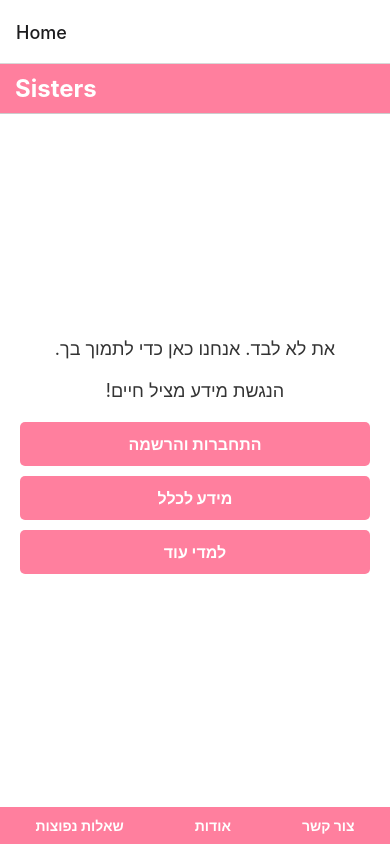
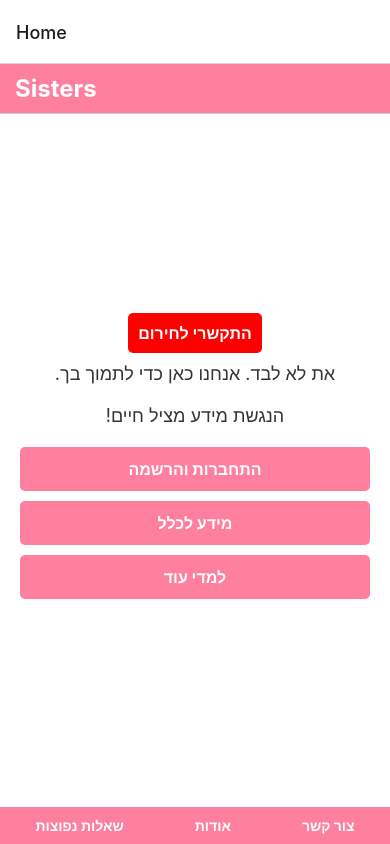
Before and after one commit to rotemhadad/Sisters, a React Native app in the folder sisterss/: screen /Home in a window 390 px wide. Built offline with nearby package versions, Linux system fonts and the light colour scheme; no server answers.

Commit message:
emergency btn

```diff
--- a/sisterss/components/HomeScreen.js
+++ b/sisterss/components/HomeScreen.js
@@ -1,6 +1,6 @@
 // HomeScreen.js
 import React, { useEffect, useState } from 'react';
-import { View, Text, TouchableOpacity, StyleSheet, Alert } from 'react-native';
+import { View, Text, TouchableOpacity, StyleSheet, Alert,Platform,Linking } from 'react-native';
 import { useNavigation } from '@react-navigation/native';
 import { getAuth, signOut } from 'firebase/auth';
 
@@ -74,6 +74,11 @@ const HomeScreen = ({ navigation }) => {
             Alert.alert('Sign Out Error', error.message);
         }
     };
+    //כפתור חירום
+    const callEmergencyServices = () => {
+        let phoneNumber = Platform.OS === 'android' ? 'tel:${100}' : 'telprompt:${100}';
+        Linking.openURL(phoneNumber);
+      };
 
     return (
         <View style={styles.container}>
@@ -81,6 +86,11 @@ const HomeScreen = ({ navigation }) => {
                 <Text style={styles.headerText}>Sisters</Text>
             </View>
             <View style={styles.content}>
+                {/*כפתור חירום */}
+                <TouchableOpacity onPress={callEmergencyServices} style={styles.emergencyButton}>
+                    <Text style={styles.buttonText}>התקשרי לחירום</Text>
+                </TouchableOpacity>
+                {/*כפתור חירום */}
                 <Text style={styles.contentText}>
                     את לא לבד. אנחנו כאן כדי לתמוך בך.
                 </Text>
@@ -151,6 +161,14 @@ const styles = StyleSheet.create({
         flex: 1,
         backgroundColor: '#fff',
     },
+    // כפתור חירום
+    emergencyButton: {
+        backgroundColor: '#FF0000',
+        padding: 10,
+        alignItems: 'center',
+        borderRadius: 5,
+        marginBottom: 10,
+      },
     header: {
         backgroundColor: '#ff7f9e',
         paddingHorizontal: 15,
```
